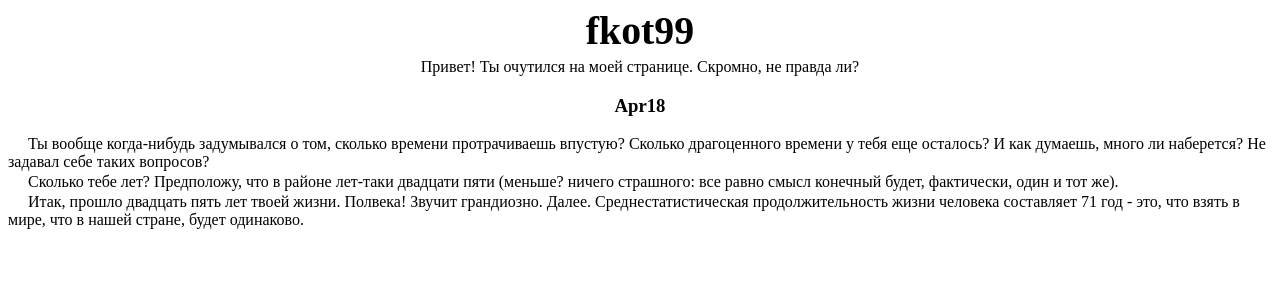
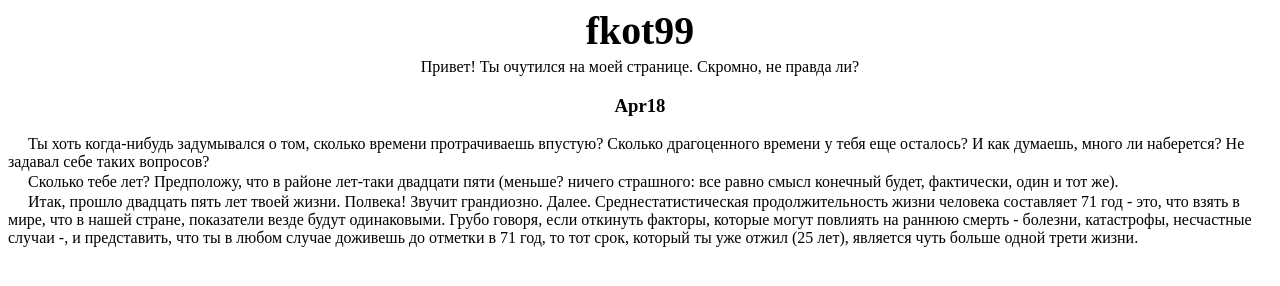
Before and after one commit to fkot99/fkot99.github.io, a plain HTML site: page index.html in a window 1280 px wide. Drawn offline with Linux system fonts and the light colour scheme.

Commit message:
Update index.html

```diff
--- a/index.html
+++ b/index.html
@@ -15,8 +15,8 @@
 	  <p><center>Привет! Ты очутился на моей странице. Скромно, не правда ли?</center></p>
 
 	  <h3><center>Apr18</center></h3>
-          <p>Ты вообще когда-нибудь задумывался о том, сколько времени протрачиваешь впустую? Сколько драгоценного времени у тебя еще осталось? И как думаешь, много ли наберется? Не задавал себе таких вопросов?</p>
+          <p>Ты хоть когда-нибудь задумывался о том, сколько времени протрачиваешь впустую? Сколько драгоценного времени у тебя еще осталось? И как думаешь, много ли наберется? Не задавал себе таких вопросов?</p>
 	  <p>Сколько тебе лет? Предположу, что в районе лет-таки двадцати пяти (меньше? ничего страшного: все равно смысл конечный будет, фактически, один и тот же).
-	  <p>Итак, прошло двадцать пять лет твоей жизни. Полвека! Звучит грандиозно. Далее. Среднестатистическая продолжительность жизни человека составляет 71 год - это, что взять в мире, что в нашей стране, будет одинаково.</p>
+	  <p>Итак, прошло двадцать пять лет твоей жизни. Полвека! Звучит грандиозно. Далее. Среднестатистическая продолжительность жизни человека составляет 71 год - это, что взять в мире, что в нашей стране, показатели везде будут одинаковыми. Грубо говоря, если откинуть факторы, которые могут повлиять на раннюю смерть - болезни, катастрофы, несчастные случаи -, и представить, что ты в любом случае доживешь до отметки в 71 год, то тот срок, который ты уже отжил (25 лет), является чуть больше одной трети жизни.</p>
   </body>
 </html>
```
